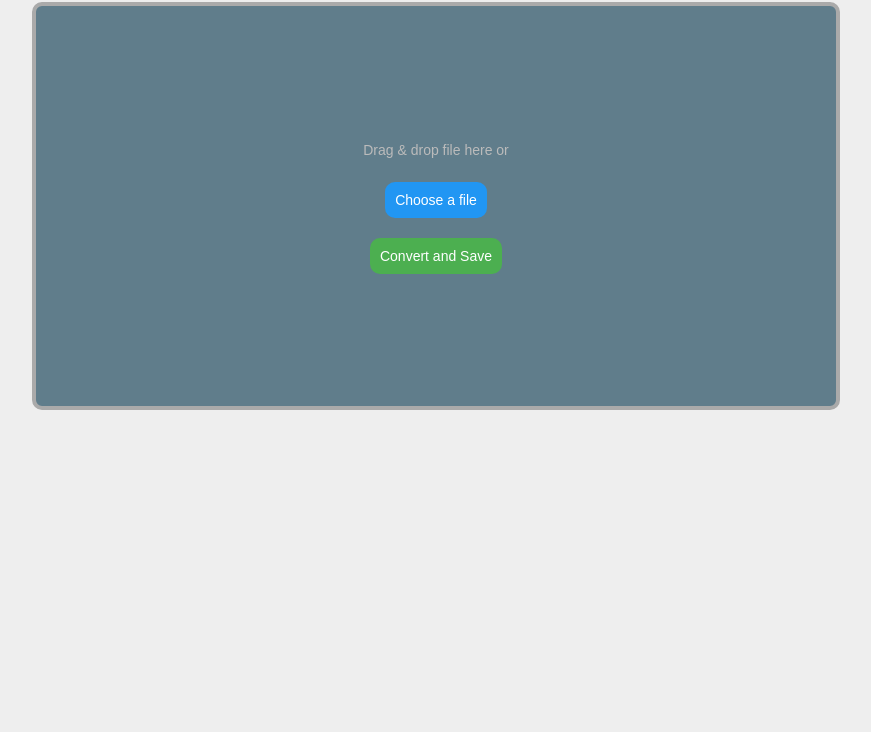
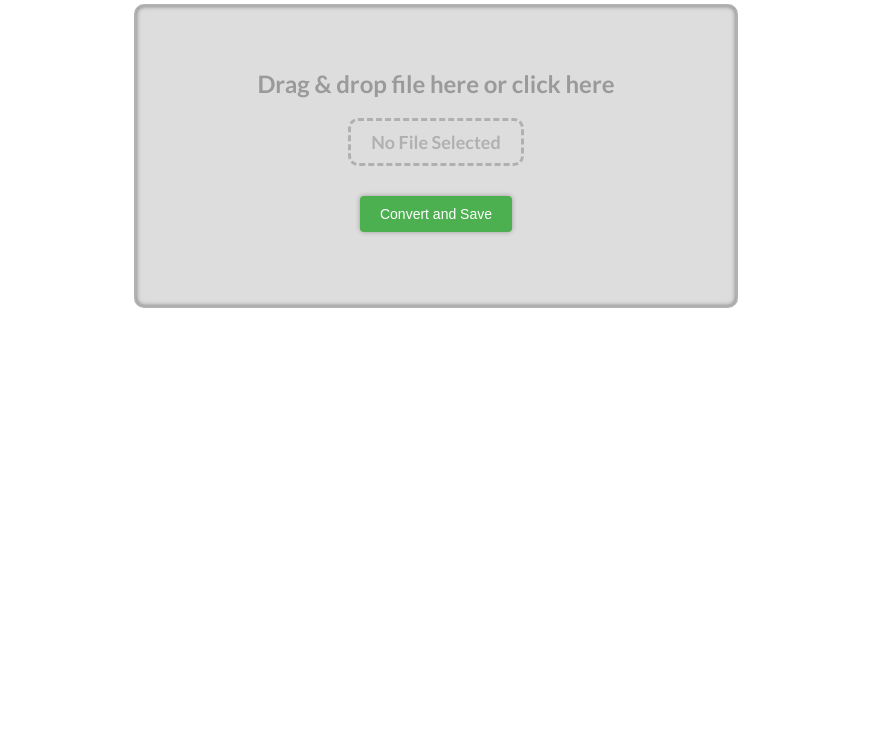
Before and after one commit to benjcal/html-cleaner, a plain HTML site: page index.html in a window 1280 px wide. Shown: the part 68-800 px from the top of the page, without its empty margins (204-1075 px from the left). Drawn offline with Linux system fonts and the light colour scheme.

Commit message:
style updates

```diff
--- a/index.html
+++ b/index.html
@@ -3,6 +3,7 @@
 	<head>
 		<meta charset="UTF-8">
 		<title>HTML ISO-8859-1 to UTF-8 Converter</title>
+		<link href="https://fonts.googleapis.com/css?family=Lato:300,400,700" rel="stylesheet">
 		<link rel="stylesheet" href="style.css">
 		<script src="js/FileSaver.min.js"></script>
 	</head>
@@ -10,8 +11,9 @@
 		<h1>HTML ISO-8859-1 to UTF-8 Converter</h1>
 		<div id="drop-zone">
 			<div class="container">
-				<p>Drag & drop file here or</p>
-				<label for="files" class="file-button" id="file-name">Choose a file</label>
+				<p>Drag & drop file here or click here</p>
+				<span id="file-name">No File Selected</span>
+				<!-- <label for="files" class="file-button" id="file-name">Choose a file</label> -->
 				<input type="file" name="file" id="files" class="inputfile" style="display: none;" />
 				<button id="read-file" class="convert file-button">Convert and Save</button>
 			</div>
--- a/js/script.js
+++ b/js/script.js
@@ -20,6 +20,9 @@ function handleDragOver(evt) {
 var dropZone = document.getElementById('drop-zone');
 dropZone.addEventListener('dragover', handleDragOver, false);
 dropZone.addEventListener('drop', handleFileSelect, false);
+dropZone.addEventListener('click', function () {
+    document.getElementById('files').click()
+}, false);
 
 function readBlob() {
 
--- a/style.css
+++ b/style.css
@@ -1,41 +1,69 @@
 body {
-	font-family: sans-serif;
+	font-family: 'Lato', sans-serif;
 	text-align: center;
 	font-size: 14px;
-	background-color: #eee;
+	font-weight: 300;
+	background-color: #fff;
+}
+
+h1 {
+	color: #555;
+	font-weight: 400;
 }
 
 button {
 	border: inherit;
 	font-size: inherit;
+	font-weight: inherit;
 }
 
 #drop-zone {
-	background-color: #607D8B;
-	height: 400px;
-	width: 800px;
+	background-color: #ddd;
+	height: 300px;
+	width: 600px;
 	display: flex;
 	flex-direction: column;
 	justify-content: center;
-	color: #bbb;
+
 	margin: auto;
 	border-radius: 10px;
-	border: 4px solid #aaa;
+	border: solid 2px rgba(0, 0, 0, 0.2);
+	transition: 0.3s all ease;
+	box-shadow: inset 0 0 5px rgba(0, 0, 0, 0.5);
 }
 
-#drop-zone:dragover {
-	color: white;
+#drop-zone p {
+	color: rgba(0, 0, 0, 0.3);
+	font-weight: 700;
+	font-size: 24px;
+	margin: 0;
+}
+
+#file-name {
+	color: rgba(0, 0, 0, 0.2) !important;
+	font-weight: 700;
+	font-size: 18px;
+	border: dashed 3px rgba(0, 0, 0, 0.2);
+	border-radius: 10px;
+	margin: 20px;
+}
+
+#drop-zone:hover {
+	background-color: #f2f2f2;
 }
 
 
 .file-button {
 	color: white;
 	background-color: #2196F3;
-	border-radius: 10px;
-	padding: 10px;
+	border-radius: 4px;
+	padding: 10px 20px;
 	vertical-align: middle;
 	transition: 0.3s all ease;
 	margin: 10px;
+	box-shadow: 0 0 5px rgba(0, 0, 0, 0.3);
+	cursor: pointer;
+	font-weight: 400;
 }
 
 .file-button:hover {
@@ -43,10 +71,9 @@ button {
 }
 
 #file-name {
-	padding: 10px;
+	padding: 10px 20px;
 	color: #fff;
 }
-
 
 .container {
 	display: flex;
```
